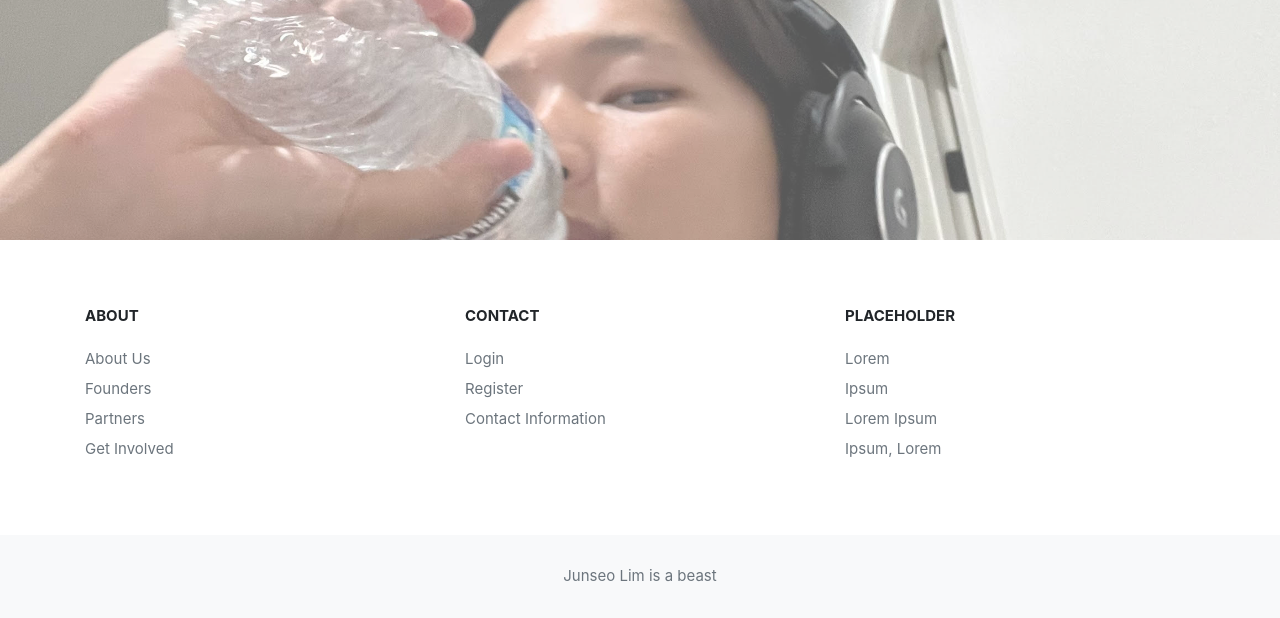
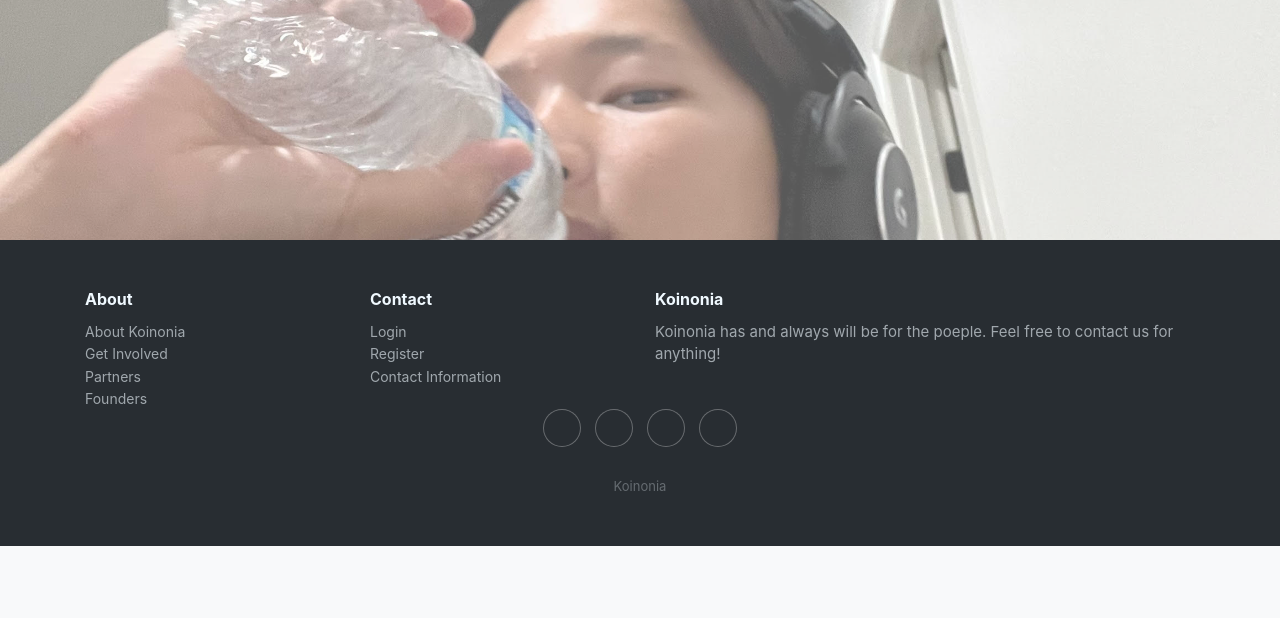
Before and after one commit to peacekeeper6/CastSD-Branch-Org, a Flask app: page / in a window 1280 px wide. Shown: the part 3345-3963 px from the top of the page. After the commit the page ends 3891 px from the top, so only its background shows below. Run offline with Flask 2, Linux system fonts and the light colour scheme; some libraries are stand-ins or nearby versions.

Commit message:
footer change

```diff
--- a/templates/layouts/index.html
+++ b/templates/layouts/index.html
@@ -39,12 +39,11 @@
     min-height: 400px;
     }
 
-    h3 {
-    letter-spacing: 3px;
-    text-transform: uppercase;
-    font: 20px "Lato", sans-serif;
-    color: #111;
-    }
+    {#h3 {#}
+    {#letter-spacing: 3px;#}
+    {#text-transform: uppercase;#}
+    {#font: 20px "Lato", sans-serif;#}
+    {#color: #111;#}
 
     {#/* Turn off parallax scrolling for tablets and phones */#}
     {#@media only screen and (max-device-width: 1024px) {#}
@@ -92,6 +91,95 @@
         color:gray;
         background-color:gray;
         width: 75%
+    }
+    .footer-dark {
+        padding:50px 0;
+        color:#f0f9ff;
+        background-color:#282d32;
+    }
+
+    .footer-dark h3 {
+        margin-top:0;
+        margin-bottom:12px;
+        font-weight:bold;
+        font-size:16px;
+    }
+
+    .footer-dark ul {
+        padding:0;
+        list-style:none;
+        line-height:1.6;
+        font-size:14px;
+        margin-bottom:0;
+    }
+
+    .footer-dark ul a {
+        color:inherit;
+        text-decoration:none;
+        opacity:0.6;
+    }
+
+    .footer-dark ul a:hover {
+        opacity:0.8;
+    }
+
+    @media (max-width:767px) {
+        .footer-dark .item:not(.social) {
+            text-align:center;
+            padding-bottom:20px;
+        }
+    }
+
+    .footer-dark .item.text {
+        margin-bottom:36px;
+    }
+
+    @media (max-width:767px) {
+        .footer-dark .item.text {
+            margin-bottom:0;
+        }
+    }
+
+    .footer-dark .item.text p {
+        opacity:0.6;
+        margin-bottom:0;
+    }
+
+    .footer-dark .item.social {
+        text-align:center;
+    }
+
+    @media (max-width:991px) {
+        .footer-dark .item.social {
+            text-align:center;
+            margin-top:20px;
+        }
+    }
+
+    .footer-dark .item.social > a {
+        font-size:20px;
+        width:36px;
+        height:36px;
+        line-height:36px;
+        display:inline-block;
+        text-align:center;
+        border-radius:50%;
+        box-shadow:0 0 0 1px rgba(255,255,255,0.4);
+        margin:0 8px;
+        color:#fff;
+        opacity:0.75;
+    }
+
+    .footer-dark .item.social > a:hover {
+        opacity:0.9;
+    }
+
+    .footer-dark .copyright {
+        text-align:center;
+        padding-top:24px;
+        opacity:0.3;
+        font-size:13px;
+        margin-bottom:0;
     }
 </style>
 {% endblock %}
@@ -169,10 +257,41 @@
     </div>
     </body>
 <div class="bgimg-1"></div>
+    <div class="footer-dark">
+        <footer>
+            <div class="container">
+                <div class="row">
+                    <div class="col-sm-6 col-md-3 item">
+                        <h3>About</h3>
+                        <ul>
+                            <li><a href="#">About Koinonia</a></li>
+                            <li><a href="#">Get Involved</a></li>
+                            <li><a href="#">Partners</a></li>
+                            <li><a href="#">Founders</a></li>
+                        </ul>
+                    </div>
+                    <div class="col-sm-6 col-md-3 item">
+                        <h3>Contact</h3>
+                        <ul>
+                            <li><a href="#">Login</a></li>
+                            <li><a href="#">Register</a></li>
+                            <li><a href="#">Contact Information</a></li>
+                        </ul>
+                    </div>
+                    <div class="col-md-6 item text">
+                        <h3>Koinonia</h3>
+                        <p>Koinonia has and always will be for the poeple. Feel free to contact us for anything!</p>
+                    </div>
+                    <div class="col item social"><a href="#"><i class="icon ion-social-facebook"></i></a><a href="#"><i class="icon ion-social-twitter"></i></a><a href="#"><i class="icon ion-social-snapchat"></i></a><a href="#"><i class="icon ion-social-instagram"></i></a></div>
+                </div>
+                <p class="copyright">Koinonia</p>
+            </div>
+        </footer>
+    </div>
 {#        <hr>#}
-        <footer class="bg-white">
-            <div class="container py-5">
-                <div class="row py-4">
+{#        <footer class="bg-white">#}
+{#            <div class="container py-5">#}
+{#                <div class="row py-4">#}
 {#                    <div class="col-lg-4 col-md-6 mb-4 mb-lg-0"><img src="img/logo.png" alt="" width="180" class="mb-3">#}
 {#                        <p class="font-italic text-muted"></p>#}
 {#                        <ul class="list-inline mt-4">#}
@@ -183,33 +302,33 @@
 {#                            <li class="list-inline-item"><a href="#" target="_blank" title="vimeo"><i class="fa fa-vimeo"></i></a></li>#}
 {#                        </ul>#}
 {#                    </div>#}
-                    <div class="col-lg-4 col-md-6 mb-4 mb-lg-0">
-                        <h6 class="text-uppercase font-weight-bold mb-4">About</h6>
-                        <ul class="list-unstyled mb-0">
-                            <li class="mb-2"><a href="#" class="text-muted">About Us</a></li>
-                            <li class="mb-2"><a href="#" class="text-muted">Founders</a></li>
-                            <li class="mb-2"><a href="#" class="text-muted">Partners</a></li>
-                            <li class="mb-2"><a href="#" class="text-muted">Get Involved</a></li>
-                        </ul>
-                    </div>
-                    <div class="col-lg-4 col-md-6 mb-lg-0">
-                        <h6 class="text-uppercase font-weight-bold mb-4">Contact</h6>
-                        <ul class="list-unstyled mb-0">
-                            <li class="mb-2"><a href="#" class="text-muted">Login</a></li>
-                            <li class="mb-2"><a href="#" class="text-muted">Register</a></li>
-                            <li class="mb-2"><a href="#" class="text-muted">Contact Information</a></li>
+{#                    <div class="col-lg-4 col-md-6 mb-4 mb-lg-0">#}
+{#                        <h6 class="text-uppercase font-weight-bold mb-4">About</h6>#}
+{#                        <ul class="list-unstyled mb-0">#}
+{#                            <li class="mb-2"><a href="#" class="text-muted">About Us</a></li>#}
+{#                            <li class="mb-2"><a href="#" class="text-muted">Founders</a></li>#}
+{#                            <li class="mb-2"><a href="#" class="text-muted">Partners</a></li>#}
+{#                            <li class="mb-2"><a href="#" class="text-muted">Get Involved</a></li>#}
+{#                        </ul>#}
+{#                    </div>#}
+{#                    <div class="col-lg-4 col-md-6 mb-lg-0">#}
+{#                        <h6 class="text-uppercase font-weight-bold mb-4">Contact</h6>#}
+{#                        <ul class="list-unstyled mb-0">#}
+{#                            <li class="mb-2"><a href="#" class="text-muted">Login</a></li>#}
+{#                            <li class="mb-2"><a href="#" class="text-muted">Register</a></li>#}
+{#                            <li class="mb-2"><a href="#" class="text-muted">Contact Information</a></li>#}
 {#                            <li class="mb-2"><a href="#" class="text-muted">Our Products</a></li>#}
-                        </ul>
-                    </div>
-                    <div class="col-lg-4 col-md-6 mb-lg-0">
-                        <h6 class="text-uppercase font-weight-bold mb-4">Placeholder</h6>
-                        <ul class="list-unstyled mb-0">
-                            <li class="mb-2"><a href="#" class="text-muted">Lorem</a></li>
-                            <li class="mb-2"><a href="#" class="text-muted">Ipsum</a></li>
-                            <li class="mb-2"><a href="#" class="text-muted">Lorem Ipsum</a></li>
-                            <li class="mb-2"><a href="#" class="text-muted">Ipsum, Lorem</a></li>
-                        </ul>
-                    </div>
+{#                        </ul>#}
+{#                    </div>#}
+{#                    <div class="col-lg-4 col-md-6 mb-lg-0">#}
+{#                        <h6 class="text-uppercase font-weight-bold mb-4">Placeholder</h6>#}
+{#                        <ul class="list-unstyled mb-0">#}
+{#                            <li class="mb-2"><a href="#" class="text-muted">Lorem</a></li>#}
+{#                            <li class="mb-2"><a href="#" class="text-muted">Ipsum</a></li>#}
+{#                            <li class="mb-2"><a href="#" class="text-muted">Lorem Ipsum</a></li>#}
+{#                            <li class="mb-2"><a href="#" class="text-muted">Ipsum, Lorem</a></li>#}
+{#                        </ul>#}
+{#                    </div>#}
 {#                    <div class="col-lg-4 col-md-6 mb-lg-0">#}
 {#                        <h6 class="text-uppercase font-weight-bold mb-4">Newsletter</h6>#}
 {#                        <p class="text-muted mb-4">Lorem ipsum dolor sit amet, consectetur adipisicing elit. At itaque temporibus.</p>#}
@@ -222,13 +341,13 @@
 {#                            </div>#}
 {#                        </div>#}
 {#                    </div>#}
-                </div>
-            </div>
-    </div>
-    <div class="bg-light py-4">
-        <div class="container text-center">
-            <p class="text-muted mb-0 py-2">Junseo Lim is a beast</p>
-        </div>
-    </div>
-    </footer>
+{#                </div>#}
+{#            </div>#}
+{#    </div>#}
+{#    <div class="bg-light py-4">#}
+{#        <div class="container text-center">#}
+{#            <p class="text-muted mb-0 py-2">Junseo Lim is a beast</p>#}
+{#        </div>#}
+{#    </div>#}
+{#    </footer>#}
 {% endblock %}
```
